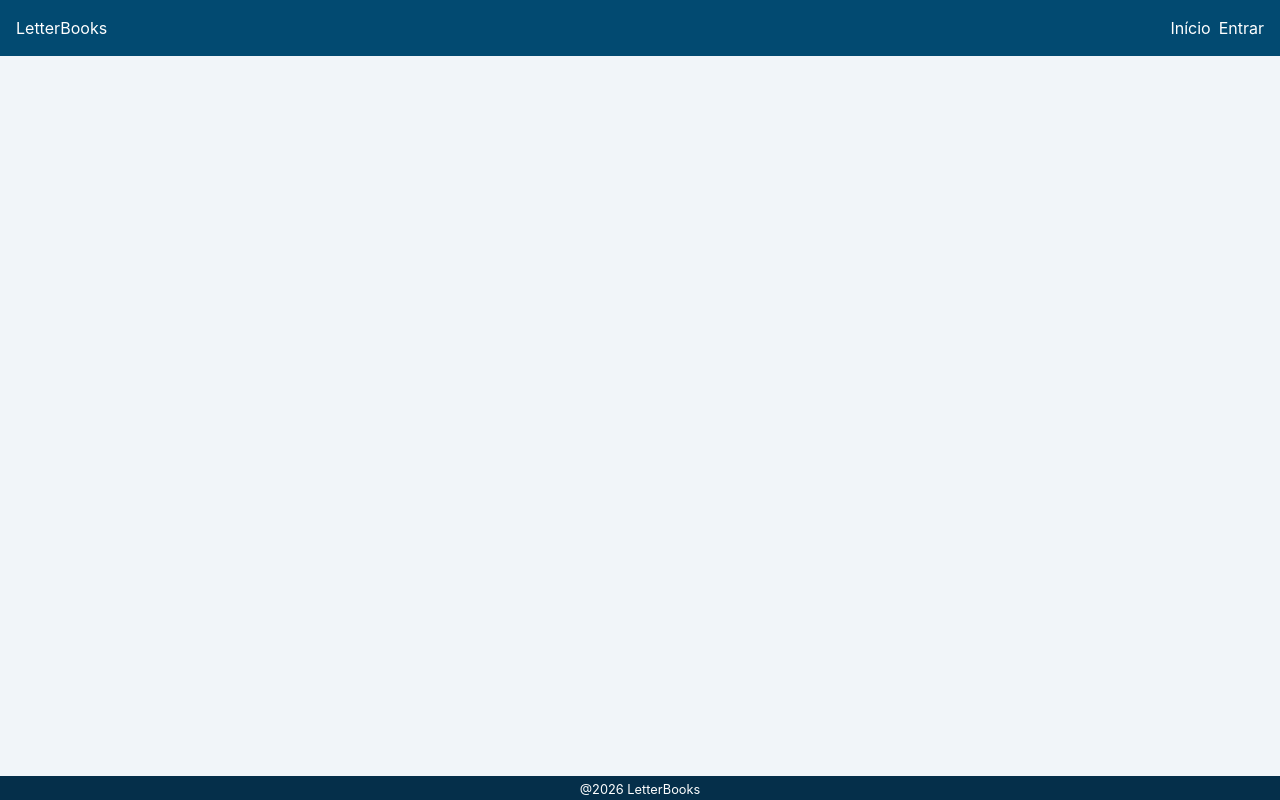
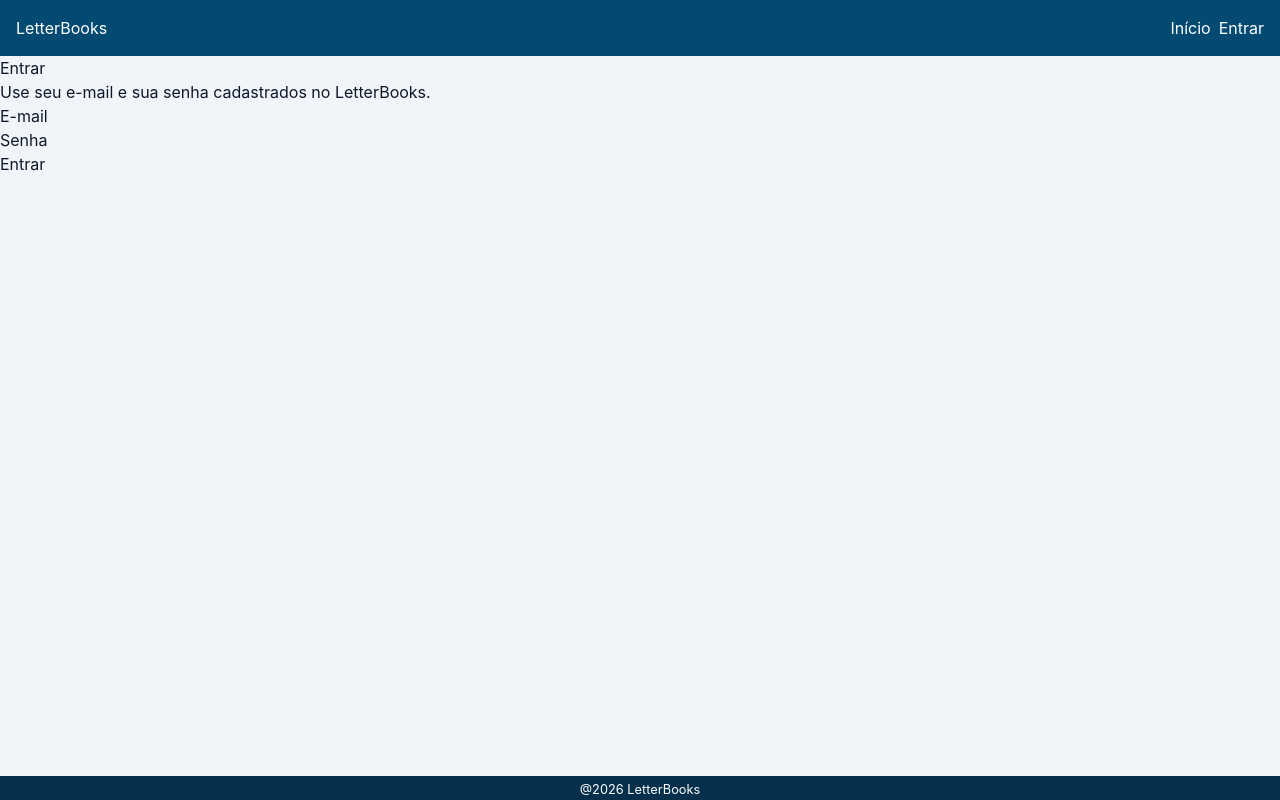
Before and after one commit to joaocuculo/letterbooks, a React (Vite) app in the folder frontend/: page /login in a window 1280 px wide. Built offline with nearby package versions, Linux system fonts and the light colour scheme; no server answers.

Commit message:
feat(login): implement LoginPage

```diff
--- a/frontend/src/pages/LoginPage.tsx
+++ b/frontend/src/pages/LoginPage.tsx
@@ -1,3 +1,8 @@
+import { useState } from "react";
+import type { SubmitEvent } from "react";
+import { getApiErrorMessage } from "../utils/getApiErrorMessage.";
+import { login } from "../services/authService";
+
 interface LoginFormErrors {
     email?: string;
     password?: string;
@@ -21,7 +26,124 @@ function validateLoginForm(email: string, password: string): LoginFormErrors {
 }
 
 function LoginPage() {
-    return '';
+    const [email, setEmail] = useState("");
+    const [password, setPassword] = useState("");
+
+    const [formErrors, setFormErrors] = useState<LoginFormErrors>({});
+    const [isSubmitting, setIsSubmitting] = useState(false);
+    const [errorMessage, setErrorMessage] = useState<string | null>(null);
+    const [successMessage, setSuccessMessage] = useState<string | null>(null);
+
+    async function handleSubmit(event:SubmitEvent<HTMLFormElement>) {
+        event.preventDefault();
+
+        const validationErrors = validateLoginForm(email, password);
+
+        if (Object.keys(validationErrors).length > 0) {
+            setFormErrors(validationErrors);
+            setErrorMessage(null);
+            setSuccessMessage(null);
+            return;
+        }
+
+        try {
+            setIsSubmitting(true);
+            setFormErrors({});
+            setErrorMessage(null);
+            setSuccessMessage(null);
+
+            await login({
+                email: email.trim(),
+                password
+            });
+
+            setPassword("");
+            setSuccessMessage("Credenciais validadas. O token foi recebido pela aplicação.");
+        } catch (error) {
+            setErrorMessage(
+                getApiErrorMessage(
+                    error,
+                    "Não foi possível realizar o login",
+                    {
+                        401: "E-mail ou senha inválidos.",
+                        403: "E-mail ou senha inválidos.",
+                    }
+                )
+            );
+        } finally {
+            setIsSubmitting(false);
+        }
+    }
+
+    return (
+        <main>
+            <section>
+                <h1>Entrar</h1>
+
+                <p>Use seu e-mail e sua senha cadastrados no LetterBooks.</p>
+
+                <form onSubmit={handleSubmit} noValidate>
+                    <div>
+                        <label htmlFor="email">
+                            E-mail
+                        </label>
+
+                        <input type="email" id="email" name="email" autoComplete="email" value={email} onChange={(event) => {
+                            setEmail(event.target.value);
+
+                            setFormErrors((current) => ({
+                                ...current,
+                                email: undefined
+                            }));
+                        }} aria-invalid={Boolean(
+                            formErrors.email
+                        )} aria-describedby={
+                            formErrors.email ? "email-error" : undefined
+                        } disabled={isSubmitting}/>
+
+                        {formErrors.email && (
+                            <p id="email-error">{formErrors.email}</p>
+                        )}
+                    </div>
+
+                    <div>
+                        <label htmlFor="password">
+                            Senha
+                        </label>
+
+                        <input type="password" id="password" name="password" autoComplete="password" value={password} onChange={(event) => {
+                            setPassword(event.target.value);
+
+                            setFormErrors((current) => ({
+                                ...current,
+                                password: undefined
+                            }));
+                        }} aria-invalid={Boolean(
+                            formErrors.password
+                        )} aria-describedby={
+                            formErrors.password ? "password-error" : undefined
+                        } disabled={isSubmitting}/>
+
+                        {formErrors.password && (
+                            <p id="password-error">{formErrors.password}</p>
+                        )}
+                    </div>
+
+                    {errorMessage && (
+                        <p role="alert">{errorMessage}</p>
+                    )}
+
+                    {successMessage && (
+                        <p role="status">{successMessage}</p>
+                    )}
+
+                    <button type="submit" disabled={isSubmitting}>
+                        {isSubmitting ? "Entrando..." : "Entrar"}
+                    </button>
+                </form>
+            </section>
+        </main>
+    );
 }
 
 export default LoginPage;
--- /dev/null
+++ b/frontend/src/services/authService.ts
@@ -0,0 +1,11 @@
+import type { LoginRequest, LoginResponse } from "../types/auth";
+import { api } from "./api";
+
+export async function login(credentials: LoginRequest): Promise<LoginResponse> {
+    const response = await api.post<LoginResponse>(
+        "/auth/login",
+        credentials
+    );
+
+    return response.data;
+}
--- /dev/null
+++ b/frontend/src/types/auth.ts
@@ -0,0 +1,8 @@
+export interface LoginRequest {
+    email: string;
+    password: string;
+}
+
+export interface LoginResponse {
+    token: string;
+}
```
